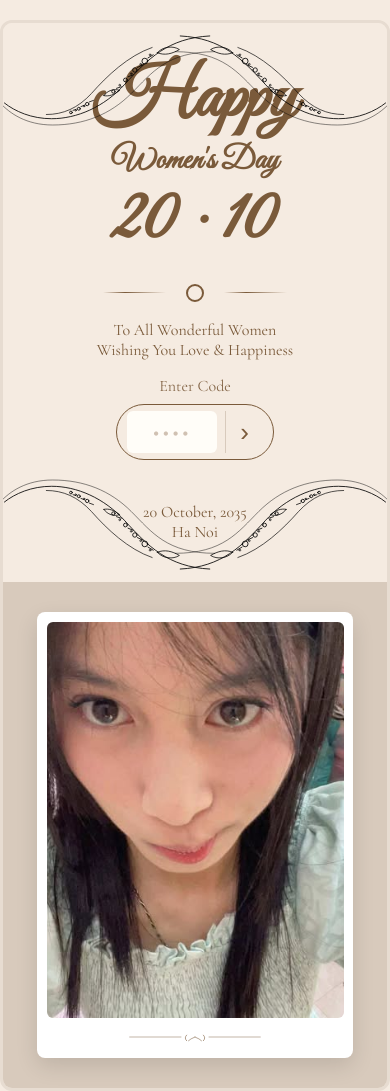
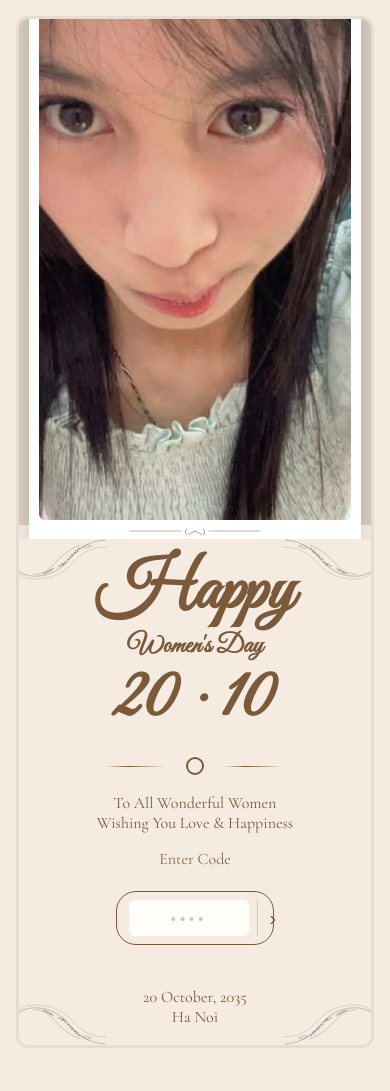
Before and after one commit to HieuPhe/Demo, a plain HTML site: page 20-10-card/index.html in a window 390 px wide. After the commit the page ends 1064 px from the top, so only its background shows below. Drawn offline with nearby package versions, Linux system fonts and the light colour scheme; a web font is replaced by a local one.

Commit message:
sua lai giao dien

```diff
--- a/20-10-card/index.html
+++ b/20-10-card/index.html
@@ -12,15 +12,41 @@
   </head>
   <body>
     <main class="card" role="main" aria-label="Save The Date Card">
-      <!-- LEFT -->
+      <!-- RIGHT (đưa lên trước) -->
+      <section class="right">
+        <div class="photo-frame hero" aria-label="Wedding hero images">
+          <div class="hero-track" id="heroTrack">
+            <!-- Thay đường dẫn ảnh cố định của bạn ở đây -->
+            <figure class="hero-slide">
+              <img src="assets/hero_1.png" alt="" />
+            </figure>
+          </div>
+
+          <!-- họa tiết line dưới ảnh -->
+          <svg class="frame-ornament" viewBox="0 0 300 30" aria-hidden="true">
+            <g
+              fill="none"
+              stroke="currentColor"
+              stroke-width="1.4"
+              stroke-linecap="round"
+              stroke-linejoin="round"
+            >
+              <path d="M10 15 H120" opacity=".75" />
+              <path d="M180 15 H290" opacity=".75" />
+              <path d="M150 15 q-10 4 -14 8 m14 -8 q10 4 14 8" opacity=".9" />
+              <path d="M132 23 q-6 -6 0 -12" />
+              <path d="M168 23 q6 -6 0 -12" />
+            </g>
+          </svg>
+        </div>
+      </section>
+
+      <!-- LEFT (chuyển xuống sau) -->
       <section class="left">
         <!-- Góc hoa văn -->
         <img class="corner c-tl" src="assets/corner.svg" alt="" />
-        <!-- Phải trên -->
         <img class="corner c-tr" src="assets/corner.svg" alt="" />
-        <!-- Trái dưới -->
         <img class="corner c-bl" src="assets/corner.svg" alt="" />
-        <!-- Phải dưới -->
         <img class="corner c-br" src="assets/corner.svg" alt="" />
 
         <div class="inner">
@@ -61,40 +87,12 @@
             </form>
           </div>
 
-          <!-- (tuỳ chọn) bạn vẫn có thể giữ lại ngày/địa chỉ bên dưới -->
           <p class="date-text">20 October, 2035</p>
           <p class="addr">Ha Noi</p>
         </div>
       </section>
+    </main>
 
-      <!-- RIGHT -->
-      <section class="right">
-        <div class="photo-frame hero" aria-label="Wedding hero images">
-          <div class="hero-track" id="heroTrack">
-            <!-- Thay đường dẫn ảnh cố định của bạn ở đây -->
-            <figure class="hero-slide">
-              <img src="assets/hero_1.png" alt="" />
-            </figure>
-          </div>
-
-          <!-- họa tiết line dưới ảnh -->
-          <svg class="frame-ornament" viewBox="0 0 300 30" aria-hidden="true">
-            <g
-              fill="none"
-              stroke="currentColor"
-              stroke-width="1.4"
-              stroke-linecap="round"
-              stroke-linejoin="round"
-            >
-              <path d="M10 15 H120" opacity=".75" />
-              <path d="M180 15 H290" opacity=".75" />
-              <path d="M150 15 q-10 4 -14 8 m14 -8 q10 4 14 8" opacity=".9" />
-              <path d="M132 23 q-6 -6 0 -12" />
-              <path d="M168 23 q6 -6 0 -12" />
-            </g>
-          </svg>
-      </section>
-    </main>
     <script></script>
     <script src="script.js"></script>
   </body>
--- a/20-10-card/page-2.css
+++ b/20-10-card/page-2.css
@@ -264,3 +264,144 @@ body {
 .start span {
   pointer-events: none; /* đảm bảo vùng bấm là toàn bộ button */
 }
+
+/* Mobile / iPhone 12 Pro Max tweaks for page-2 */
+@media (max-width: 440px) {
+  .canvas {
+    padding: 12px;
+    margin: 6px;
+  }
+  .grid {
+    gap: 12px;
+    grid-template-columns: 1fr;
+  }
+  .art .tree {
+    max-width: 100%;
+    width: 92%;
+  }
+  .postmark {
+    width: 64px;
+    height: 64px;
+    right: 6px;
+    top: 6px;
+  }
+  .letter h2 {
+    font-size: 22px;
+    text-align: center;
+  }
+  .letter .text {
+    font-size: 16px;
+    line-height: 1.6;
+    padding: 0 6px;
+  }
+  .start {
+    right: 16px;
+    bottom: 16px;
+    padding: 8px 12px;
+  }
+  .signature {
+    font-size: 22px;
+    text-align: right;
+  }
+}
+
+/* ==== Mobile reorder: đưa ảnh lên trước, input ở dưới (iPhone 12 Pro Max) ==== */
+@media (max-width: 500px) {
+  /* Chuyển bố cục card sang dọc */
+  .card {
+    display: flex;
+    flex-direction: column; /* Ảnh (right) ở trên, nội dung (left) ở dưới */
+    gap: 14px;
+    margin: 16px;
+    max-width: 100%;
+  }
+
+  /* Ẩn đường chia dọc nếu có */
+  .card::before {
+    display: none;
+  }
+
+  /* Đặt thứ tự: .right (ảnh) -> trước, .left (nội dung+input) -> sau */
+  .right {
+    order: 0;
+    width: 100%;
+    padding: 8px 10px 0;
+  }
+  .left {
+    order: 1;
+    width: 100%;
+    padding: 20px 14px 18px;
+  }
+
+  /* Khung ảnh: vừa màn, không che chi tiết */
+  .photo-frame {
+    width: min(420px, 92vw);
+    margin: 0 auto 10px;
+    padding: 10px 10px 32px; /* chừa viền dưới cho khung */
+    box-sizing: border-box;
+  }
+
+  /* Tỉ lệ khu ảnh + cách fill ảnh */
+  .hero-track {
+    height: min(
+      520px,
+      62vh
+    ); /* giới hạn chiều cao để không “đè” nội dung dưới */
+    aspect-ratio: auto;
+  }
+  .hero-slide img {
+    width: 100%;
+    height: 100%;
+    object-fit: cover; /* phủ kín nhưng không méo */
+    object-position: center 20%; /* đẩy trọng tâm lên để không che phần mặt/chi tiết */
+  }
+
+  /* Giảm kích thước corner để không che chữ/ảnh */
+  .corner {
+    width: 96px;
+    height: 96px;
+    opacity: 0.6;
+  }
+
+  /* Nhóm input code: nổi rõ và dưới ảnh */
+  .code-input-wrap {
+    margin: 14px auto 0;
+    padding: 8px 12px;
+    border-radius: 20px;
+    max-width: 80%;
+  }
+  .code-input {
+    width: 120px;
+    font-size: 20px;
+    letter-spacing: 3px;
+    padding: 6px 0;
+  }
+  .code-btn {
+    font-size: 20px;
+    padding: 8px 12px;
+  }
+
+  /* Chữ lớn phía trên bớt tràn (nếu có) */
+  .title .save,
+  .title .date {
+    font-size: clamp(48px, 18vw, 72px);
+    line-height: 0.95;
+  }
+  .title .the {
+    font-size: 26px;
+  }
+
+  /* Tối ưu thao tác chạm iOS */
+  .start,
+  .code-btn,
+  .upload {
+    touch-action: manipulation;
+    -webkit-tap-highlight-color: transparent;
+  }
+  html,
+  body,
+  input,
+  button {
+    -webkit-text-size-adjust: 100%;
+  }
+}
--- a/20-10-card/styles.css
+++ b/20-10-card/styles.css
@@ -495,3 +495,103 @@ body {
 .code-input-wrap.invalid {
   z-index: 12;
 }
+
+@media (max-width: 500px) {
+  /* Chuyển bố cục card sang dọc */
+  .card {
+    display: flex;
+    flex-direction: column; /* Ảnh (right) ở trên, nội dung (left) ở dưới */
+    gap: 14px;
+    margin: 16px;
+    max-width: 100%;
+  }
+
+  /* Ẩn đường chia dọc nếu có */
+  .card::before {
+    display: none;
+  }
+
+  /* Đặt thứ tự: .right (ảnh) -> trước, .left (nội dung+input) -> sau */
+  .right {
+    order: 0;
+    width: 100%;
+    padding: 8px 10px 0;
+  }
+  .left {
+    order: 1;
+    width: 100%;
+    padding: 20px 14px 18px;
+  }
+
+  /* Khung ảnh: vừa màn, không che chi tiết */
+  .photo-frame {
+    width: min(420px, 92vw);
+    margin: 0 auto 10px;
+    padding: 10px 10px 32px; /* chừa viền dưới cho khung */
+    box-sizing: border-box;
+  }
+
+  /* Tỉ lệ khu ảnh + cách fill ảnh */
+  .hero-track {
+    height: min(
+      520px,
+      62vh
+    ); /* giới hạn chiều cao để không “đè” nội dung dưới */
+    aspect-ratio: auto;
+  }
+  .hero-slide img {
+    width: 100%;
+    height: 100%;
+    object-fit: cover; /* phủ kín nhưng không méo */
+    object-position: center 20%; /* đẩy trọng tâm lên để không che phần mặt/chi tiết */
+  }
+
+  /* Giảm kích thước corner để không che chữ/ảnh */
+  .corner {
+    width: 96px;
+    height: 96px;
+    opacity: 0.6;
+  }
+
+  /* Nhóm input code: nổi rõ và dưới ảnh */
+  .code-input-wrap {
+    margin: 14px auto 0;
+    padding: 8px 12px;
+    border-radius: 20px;
+    max-width: 80%;
+  }
+  .code-input {
+    width: 120px;
+    font-size: 20px;
+    letter-spacing: 3px;
+    padding: 6px 0;
+  }
+  .code-btn {
+    font-size: 20px;
+    padding: 8px 12px;
+  }
+
+  /* Chữ lớn phía trên bớt tràn (nếu có) */
+  .title .save,
+  .title .date {
+    font-size: clamp(48px, 18vw, 72px);
+    line-height: 0.95;
+  }
+  .title .the {
+    font-size: 26px;
+  }
+
+  /* Tối ưu thao tác chạm iOS */
+  .start,
+  .code-btn,
+  .upload {
+    touch-action: manipulation;
+    -webkit-tap-highlight-color: transparent;
+  }
+  html,
+  body,
+  input,
+  button {
+    -webkit-text-size-adjust: 100%;
+  }
+}
```
